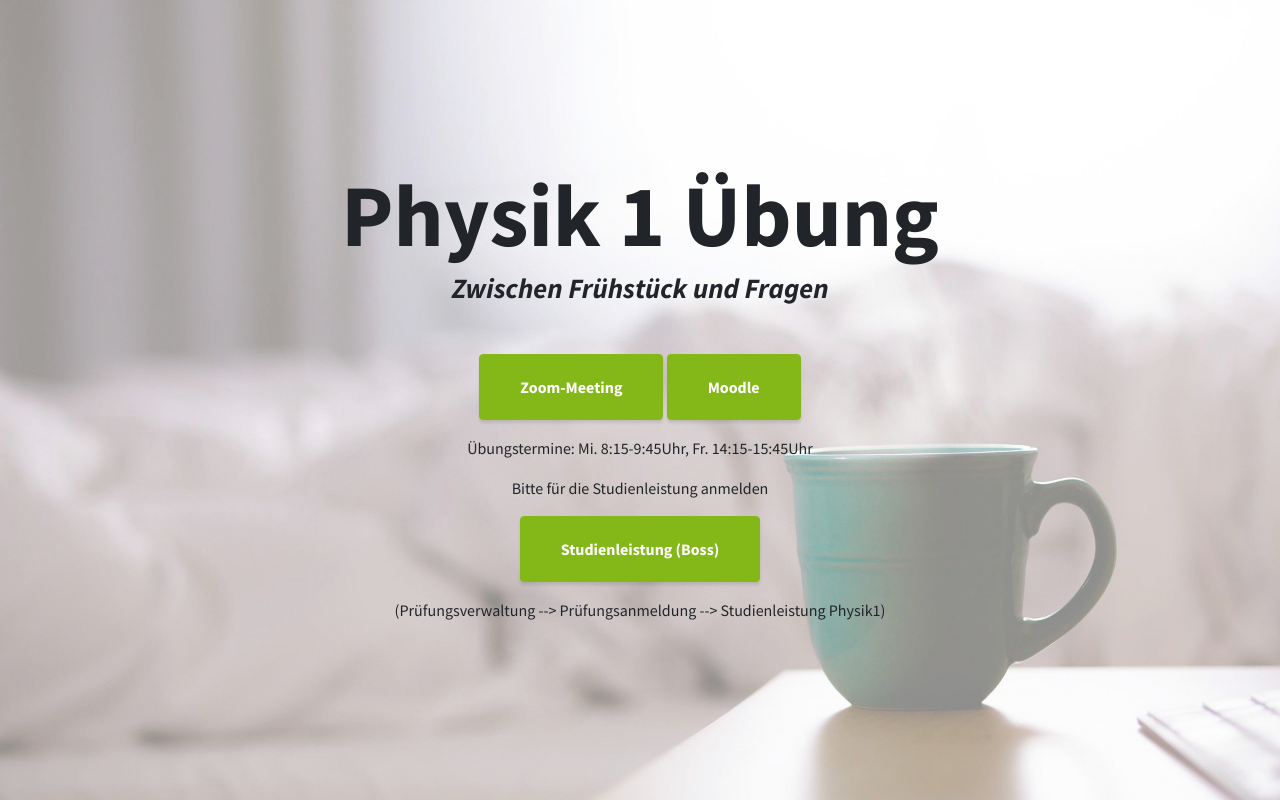
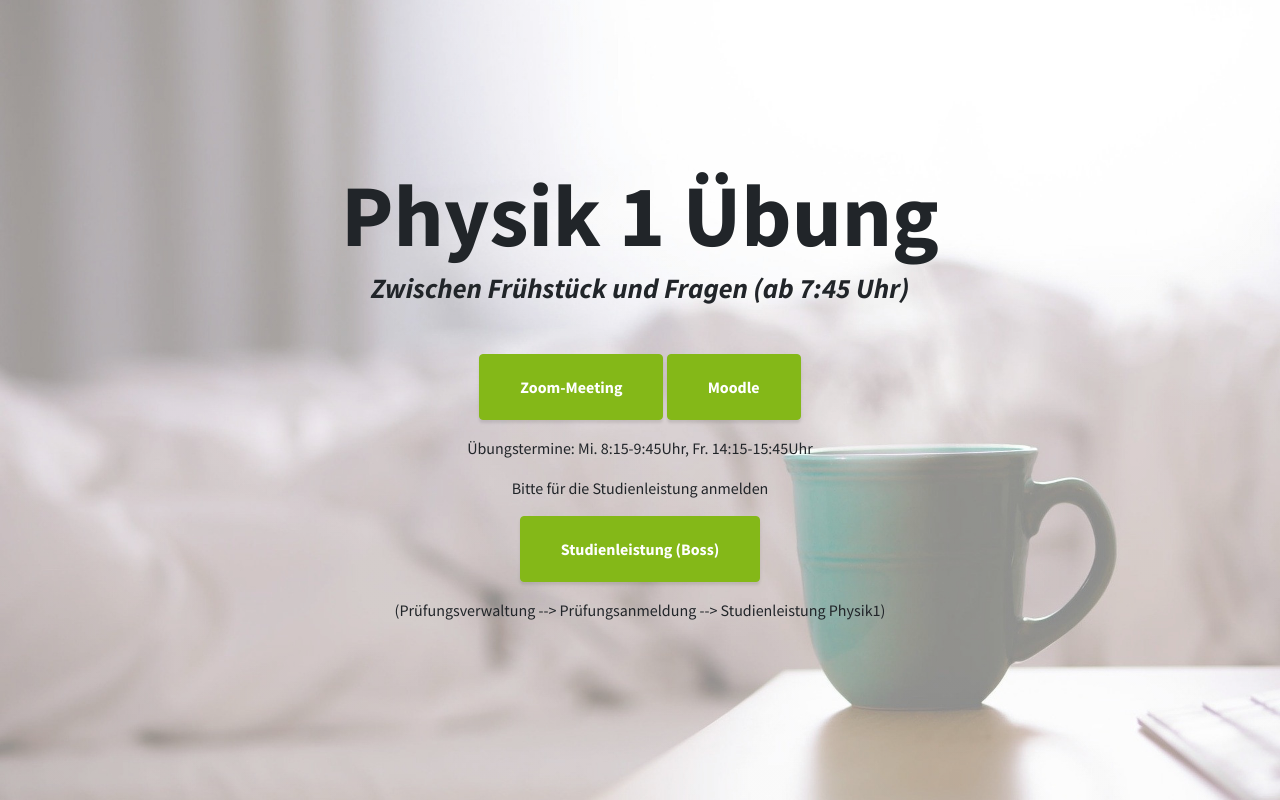
Before and after one commit to marcelkebe/homepage_physik, a website with bundled scripts: page index.html in a window 1280 px wide. Shown: the top 800 px of the page. Built offline with nearby package versions, Linux system fonts and the light colour scheme.

Commit message:
set time for breakfirst

```diff
--- a/index.html
+++ b/index.html
@@ -33,7 +33,7 @@
         <div class="container text-center my-auto">
       <h1 class="mb-1">Physik 1 Übung</h1>
       <h3 class="mb-5">
-        <em>Zwischen Frühstück und Fragen</em>
+        <em>Zwischen Frühstück und Fragen (ab 7:45 Uhr)</em>
       </h3>
       <a class="btn btn-primary btn-xl js-scroll-trigger" href="https://tu-dortmund.zoom.us/my/lasse.sternemann?pwd=Z1FrRFNZT3E3QlY4L0NSRXNlazFGQT09">Zoom-Meeting</a>
       <a class="btn btn-primary btn-xl js-scroll-trigger" href="https://moodle.tu-dortmund.de/course/view.php?id=21536">Moodle</a>
```
